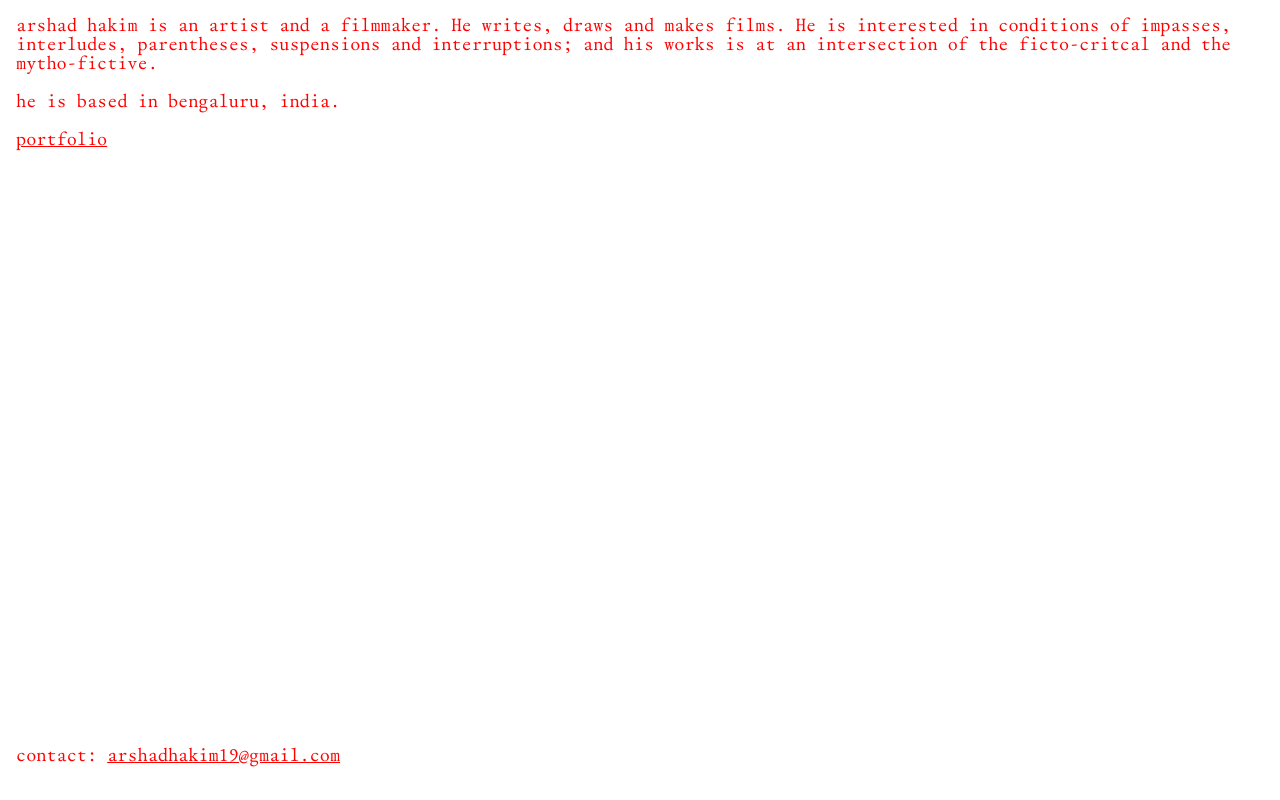
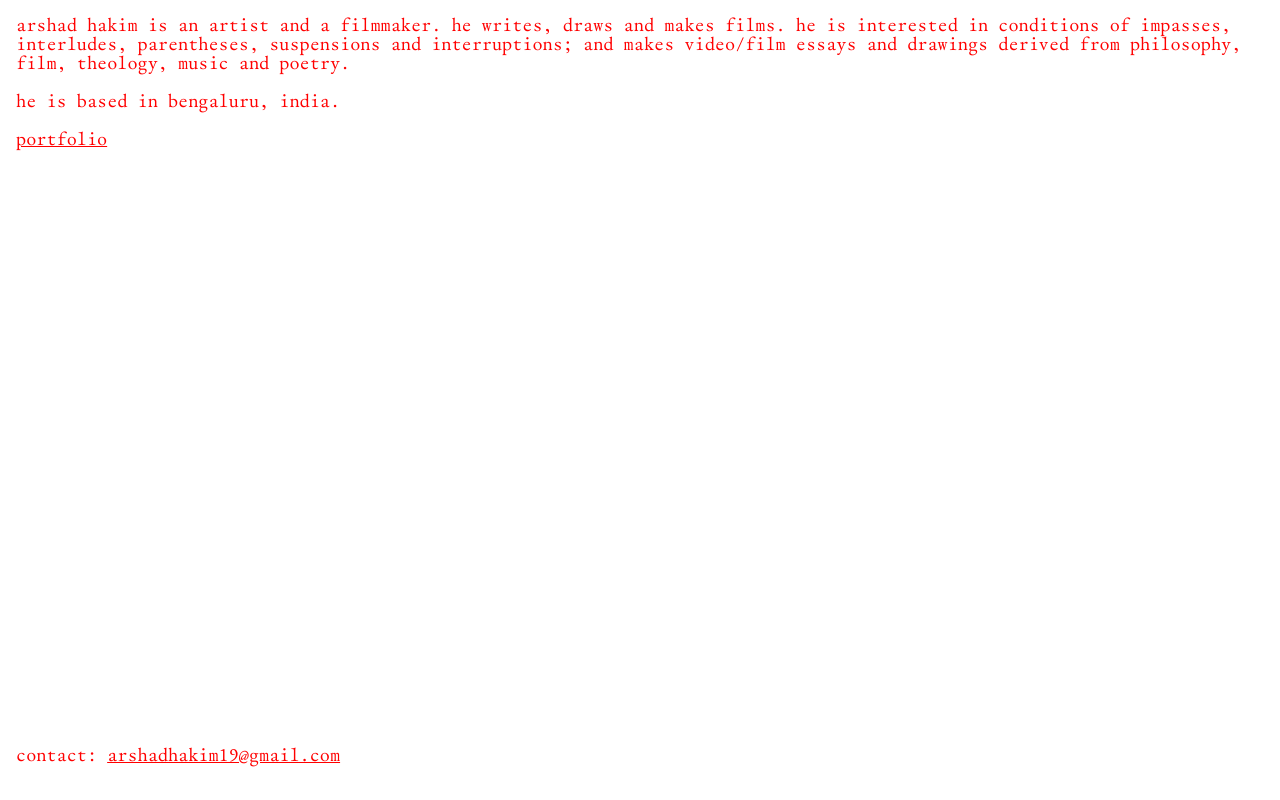
Before and after one commit to arshadhakim/arshadhakim.com, a plain HTML site: page index.html in a window 1280 px wide. Drawn offline with Linux system fonts and the light colour scheme.

Commit message:
Update index.html

```diff
--- a/index.html
+++ b/index.html
@@ -39,7 +39,7 @@
     <main>
         <div class="info">
             <p>
-        	arshad hakim is an artist and a filmmaker. He writes, draws and makes films. He is interested in conditions of impasses, interludes, parentheses, suspensions and interruptions; and his works is at an intersection of the ficto-critcal and the mytho-fictive.
+        	arshad hakim is an artist and a filmmaker. he writes, draws and makes films. he is interested in conditions of impasses, interludes, parentheses, suspensions and interruptions; and makes video/film essays and drawings derived from philosophy, film, theology, music and poetry.
             </p>
             <p>
                he is based in bengaluru, india.
```
